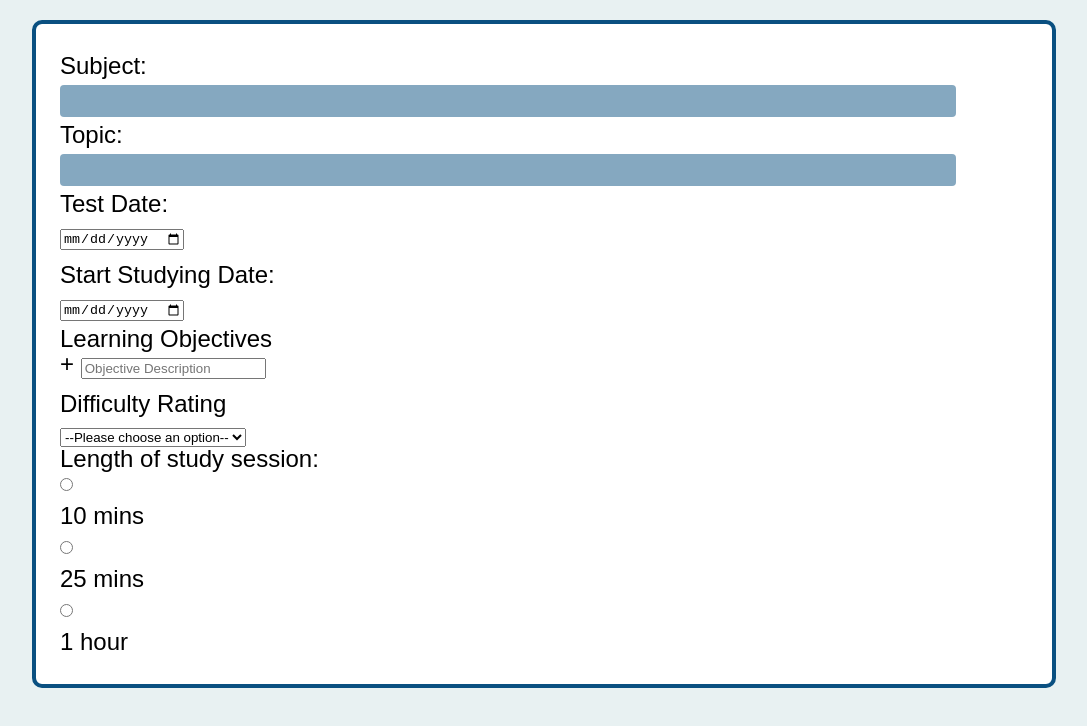
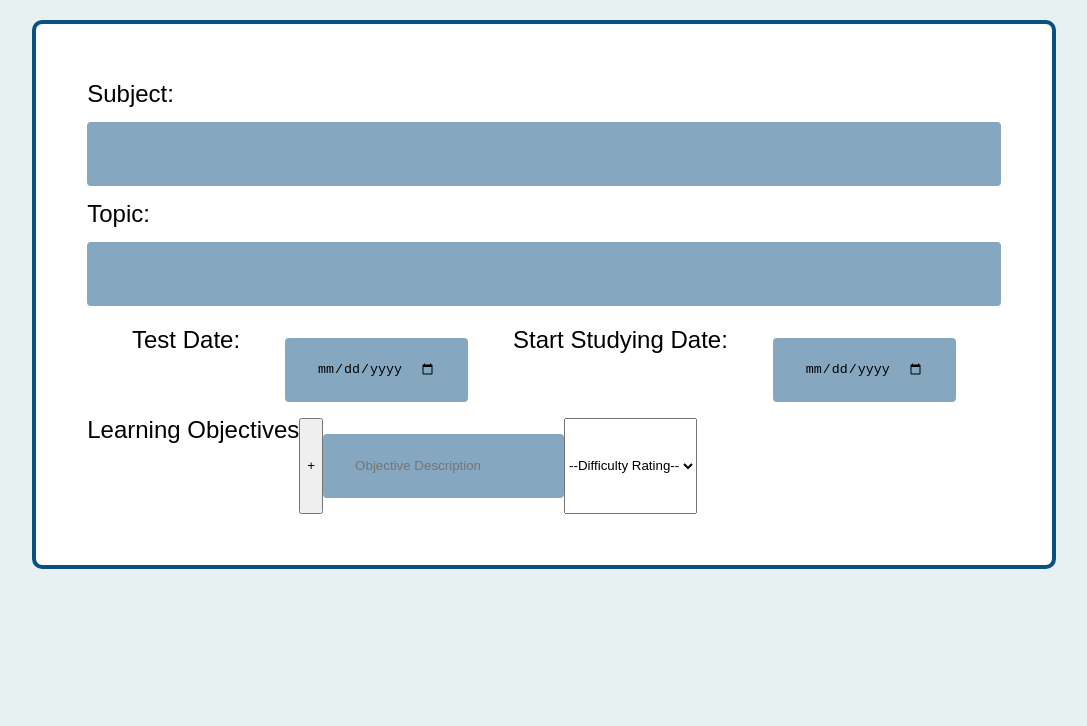
Before and after one commit to nooska44/melbHackathon, a plain HTML site: page index.html in a window 1280 px wide. Shown: the part 68-794 px from the top of the page, without its empty margins (96-1183 px from the left). Drawn offline with Linux system fonts and the light colour scheme.

Commit message:
Added some css changes

```diff
--- a/css/style.css
+++ b/css/style.css
@@ -46,7 +46,9 @@ form {
      max-width: 80vw;
      margin: auto;
      padding: 3vh;
+     padding: 4vw;
      font-size: 1.5rem;
+
 
 }
 
@@ -60,14 +62,30 @@ label {
      margin: .4rem 0;
  }
 
- #names input {
+ #names input, #dates input, #objectives input {
+
      background: #85A8C0;
      border: none;
      border-radius: 4px;
      display: block;
-     width: 70vw;
+     /* width: 70vw; */
      height: 2rem;
+     padding: 4vh;
+     margin: 2vh 0;
  }
+
+ #names input {
+      width: 100%;
+ }
+
+ #dates, #objectives {
+      display: flex;
+      justify-content: space-evenly;
+ }
+
+#objectives {
+     justify-content: flex-start;
+}
 
 footer {
 
--- a/index.html
+++ b/index.html
@@ -32,22 +32,27 @@
 					<label for="test-date">Test Date:</label>
 					<input type="date" id="test-date" name="test-date">
 
+
 					<label for="start-studying-date">Start Studying Date:</label>
 					<input type="date" id="start-studying-date" name="start-studying-date">
+
 
 				</section>
 
 				<section id="objectives">
 
 					<p>Learning Objectives</p>
-						<span>+</span>
+
+						<button class="add-objective"
+        				type="button">+</button>
+
 						<!-- <label for="description-of-objectives">Description of Objectives:</label> -->
 						<input type="text" id="description-of-objectives" name="description-of-objectives" placeholder="Objective Description">
 
-						<label for="difficulty-select">Difficulty Rating</label>
+						<!-- <label for="difficulty-select">Difficulty Rating</label> -->
 
 					<select name="difficulty-rating" id="difficulty-select">
-						<option value="">--Please choose an option--</option>
+						<option value="">--Difficulty Rating--</option>
 						<option value="dog">Easy</option>
 						<option value="cat">Good</option>
 						<option value="hamster">Hard</option>
@@ -55,7 +60,7 @@
 
 				</section>
 
-				<section id="duration">
+				<!-- <section id="duration">
 					<p>Length of study session:</p>
 
 					<div>
@@ -72,7 +77,7 @@
 						<input type="radio" id="1 hour" name="lengthStudySession" 	value="1 hour">
 						<label for="1 hour">1 hour</label>
 					</div>
-				</section>
+				</section> -->
 
 			<form>
 
```
